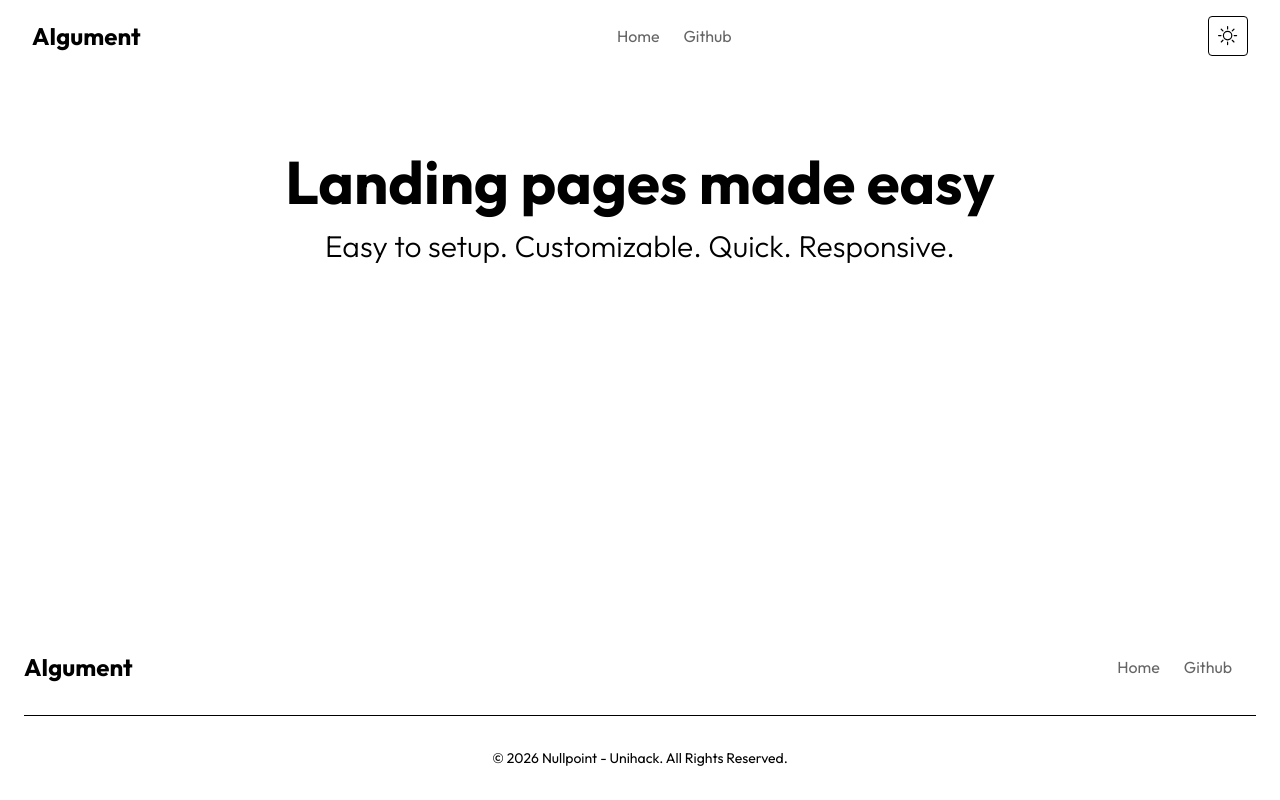
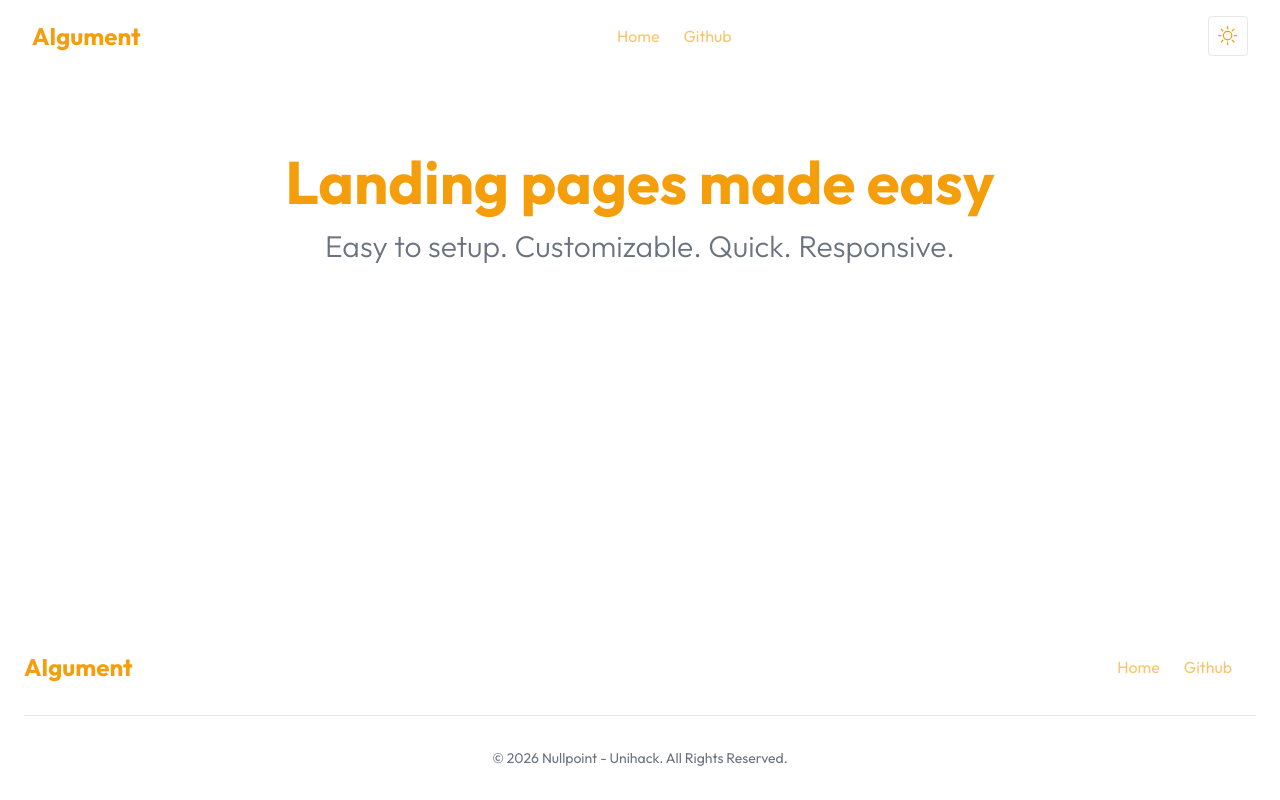
Before and after one commit to BruceHuangQQ/AIgument-frontend, a Next.js app: page / in a window 1280 px wide. Built offline with nearby package versions, Linux system fonts and the light colour scheme.

Commit message:
[FIX] Use orange theme

```diff
--- a/tailwind.config.js
+++ b/tailwind.config.js
@@ -17,38 +17,38 @@
     },
     extend: {
       colors: {
-        border: "hsl(var(--border))",
-        input: "hsl(var(--input))",
-        ring: "hsl(var(--ring))",
-        background: "hsl(var(--background))",
-        foreground: "hsl(var(--foreground))",
+        border: "var(--border)",
+        input: "var(--input)",
+        ring: "var(--ring)",
+        background: "var(--background)",
+        foreground: "var(--foreground)",
         primary: {
-          DEFAULT: "hsl(var(--primary))",
-          foreground: "hsl(var(--primary-foreground))",
+          DEFAULT: "var(--primary)",
+          foreground: "var(--primary-foreground)",
         },
         secondary: {
-          DEFAULT: "hsl(var(--secondary))",
-          foreground: "hsl(var(--secondary-foreground))",
+          DEFAULT: "var(--secondary)",
+          foreground: "var(--secondary-foreground)",
         },
         destructive: {
-          DEFAULT: "hsl(var(--destructive))",
-          foreground: "hsl(var(--destructive-foreground))",
+          DEFAULT: "var(--destructive)",
+          foreground: "var(--destructive-foreground)",
         },
         muted: {
-          DEFAULT: "hsl(var(--muted))",
-          foreground: "hsl(var(--muted-foreground))",
+          DEFAULT: "var(--muted)",
+          foreground: "var(--muted-foreground)",
         },
         accent: {
-          DEFAULT: "hsl(var(--accent))",
-          foreground: "hsl(var(--accent-foreground))",
+          DEFAULT: "var(--accent)",
+          foreground: "var(--accent-foreground)",
         },
         popover: {
-          DEFAULT: "hsl(var(--popover))",
-          foreground: "hsl(var(--popover-foreground))",
+          DEFAULT: "var(--popover)",
+          foreground: "var(--popover-foreground)",
         },
         card: {
-          DEFAULT: "hsl(var(--card))",
-          foreground: "hsl(var(--card-foreground))",
+          DEFAULT: "var(--card)",
+          foreground: "var(--card-foreground)",
         },
       },
       fontFamily: {
```
